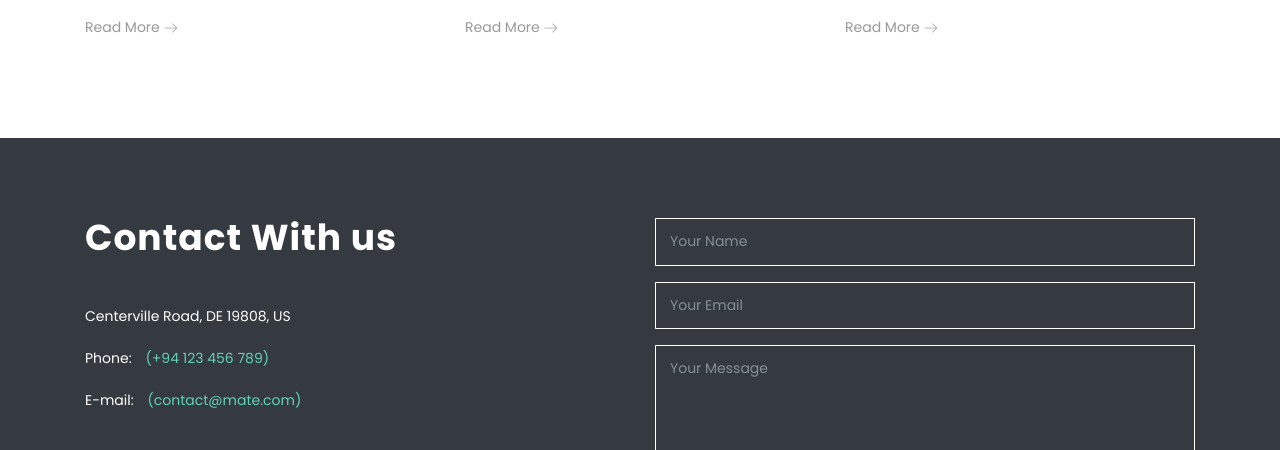
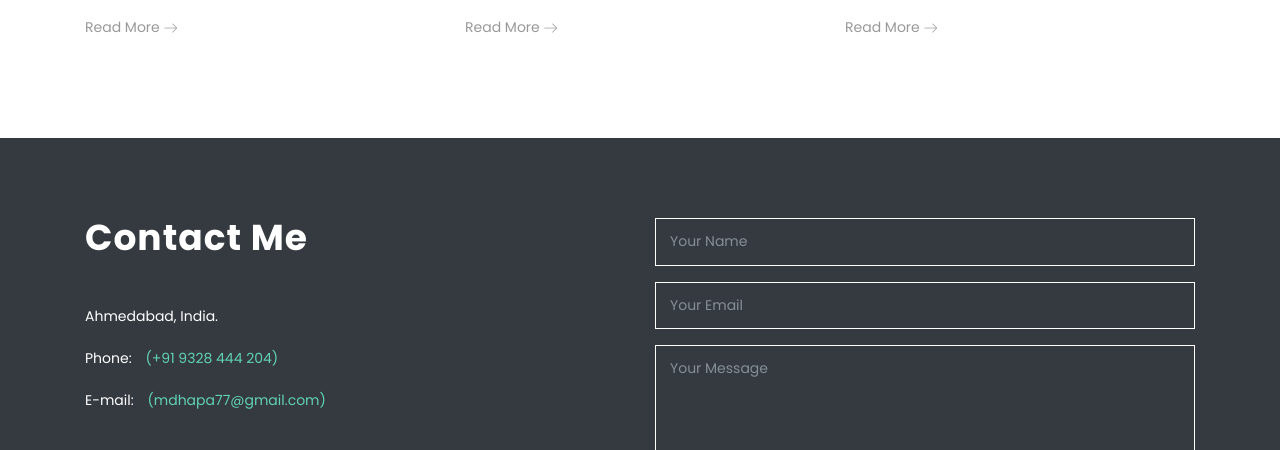
Before and after one commit to mahesh-dhapa/mahesh-dhapa.github.io, a plain HTML site: page index.html in a window 1280 px wide. Shown: the part 6000-6450 px from the top of the page. Drawn offline with Linux system fonts and the light colour scheme.

Commit message:
Updated Contact Detail

```diff
--- a/index.html
+++ b/index.html
@@ -673,11 +673,11 @@
           <div class="row">
             <div class="col-lg-6 col-sm-6 col-xs-12">
               <div class="contact-us">
-                <h3>Contact With us</h3>
+                <h3>Contact Me</h3>
                 <div class="contact-address">
-                  <p>Centerville Road, DE 19808, US </p>
-                  <p class="phone">Phone: <span>(+94 123 456 789)</span></p>
-                  <p class="email">E-mail: <span>(contact@mate.com)</span></p>
+                  <p> Ahmedabad, India.</p>
+                  <p class="phone">Phone: <span>(+91 9328 444 204)</span></p>
+                  <p class="email">E-mail: <span>(mdhapa77@gmail.com)</span></p>
                 </div>
                 <div class="social-icons">
                   <ul>
```
